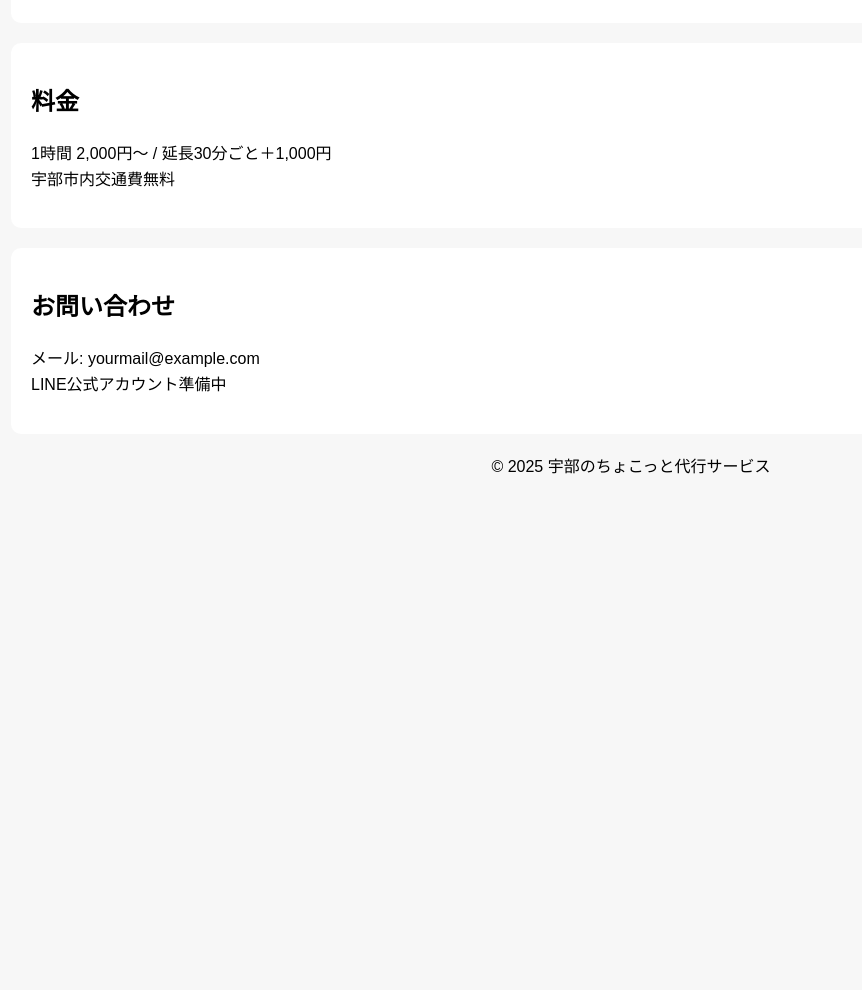
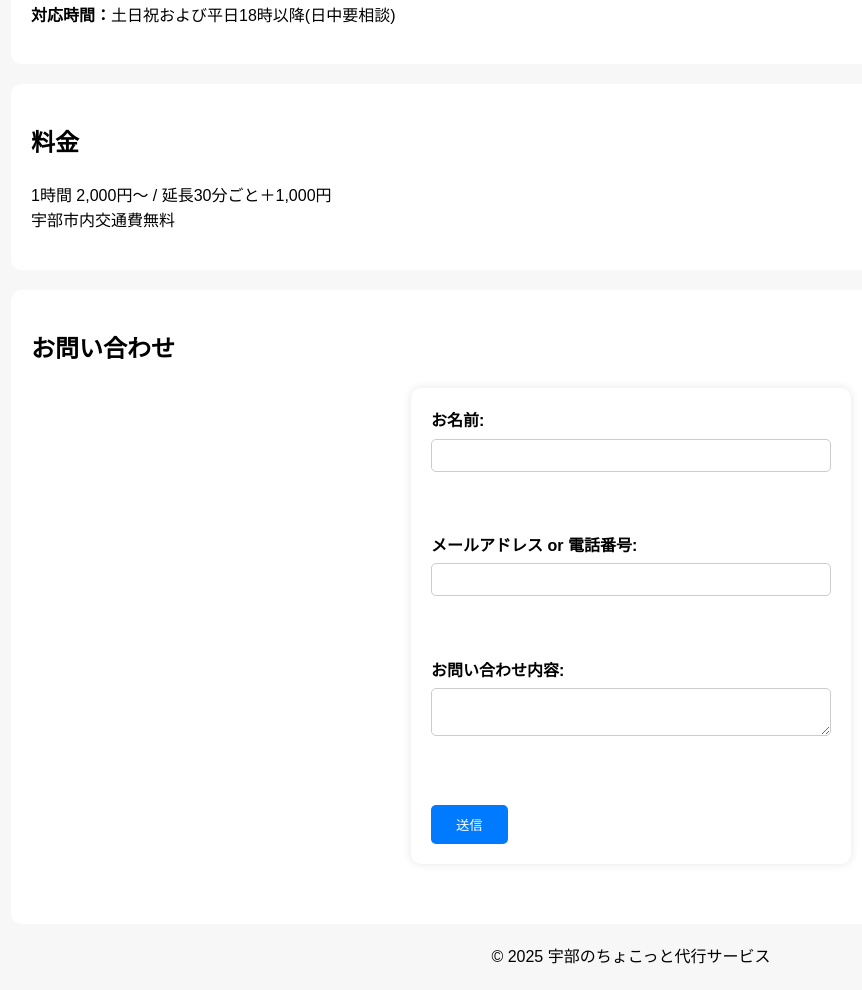
Before and after one commit to ube-helper/ube-helper, a plain HTML site: page index.html in a window 1280 px wide. Shown: the part 375-1365 px from the top of the page, without its empty margins (9-871 px from the left). Before the commit the page ends 874 px from the top, so only its background shows below. Drawn offline with Linux system fonts and the light colour scheme.

Commit message:
Update index.html

```diff
--- a/index.html
+++ b/index.html
@@ -9,12 +9,45 @@
     header, footer { text-align: center; }
     h1 { color: #333; }
     section { background: #fff; padding: 20px; margin-bottom: 20px; border-radius: 10px; }
+
+    form {
+      background: #fff;
+      padding: 20px;
+      border-radius: 10px;
+      max-width: 400px;
+      margin: 0 auto 40px auto;
+      box-shadow: 0 0 10px rgba(0,0,0,0.1);
+    }
+    label {
+      display: block;
+      margin-bottom: 10px;
+      font-weight: bold;
+    }
+    input, textarea {
+      width: 100%;
+      padding: 8px;
+      box-sizing: border-box;
+      margin-top: 5px;
+      border-radius: 5px;
+      border: 1px solid #ccc;
+    }
+    button {
+      background-color: #007bff;
+      color: white;
+      padding: 10px 25px;
+      border: none;
+      border-radius: 5px;
+      cursor: pointer;
+    }
+    button:hover {
+      background-color: #0056b3;
+    }
   </style>
 </head>
 <body>
   <header>
     <h1>宇部のちょこっと代行サービス</h1>
-    <p>土日祝限定｜山口県宇部市の「困った」をお手伝いします！</p>
+    <p>山口県宇部市の「困った」をお手伝いします！</p>
   </header>
 
   <section>
@@ -26,6 +59,7 @@
       <li>PC作業やお話相手</li>
       <li>その他ご相談ください</li>
     </ul>
+    <p><strong>対応時間：</strong>土日祝および平日18時以降(日中要相談)</p>
   </section>
 
   <section>
@@ -34,11 +68,17 @@
        宇部市内交通費無料</p>
   </section>
 
-  <section>
-    <h2>お問い合わせ</h2>
-    <p>メール: yourmail@example.com<br>
-       LINE公式アカウント準備中</p>
-  </section>
+
+<section>
+  <h2>お問い合わせ</h2>
+  <form action="https://formspree.io/f/myzjwzzb" method="POST">
+    <label>お名前:<br><input type="text" name="name" required></label><br><br>
+    <label>メールアドレス or 電話番号:<br>
+<input type="tel" name="_replyto" required></label><br><br>
+    <label>お問い合わせ内容:<br><textarea name="message" required></textarea></label><br><br>
+    <button type="submit">送信</button>
+  </form>
+</section>
 
   <footer>
     <p>© 2025 宇部のちょこっと代行サービス</p>
```
